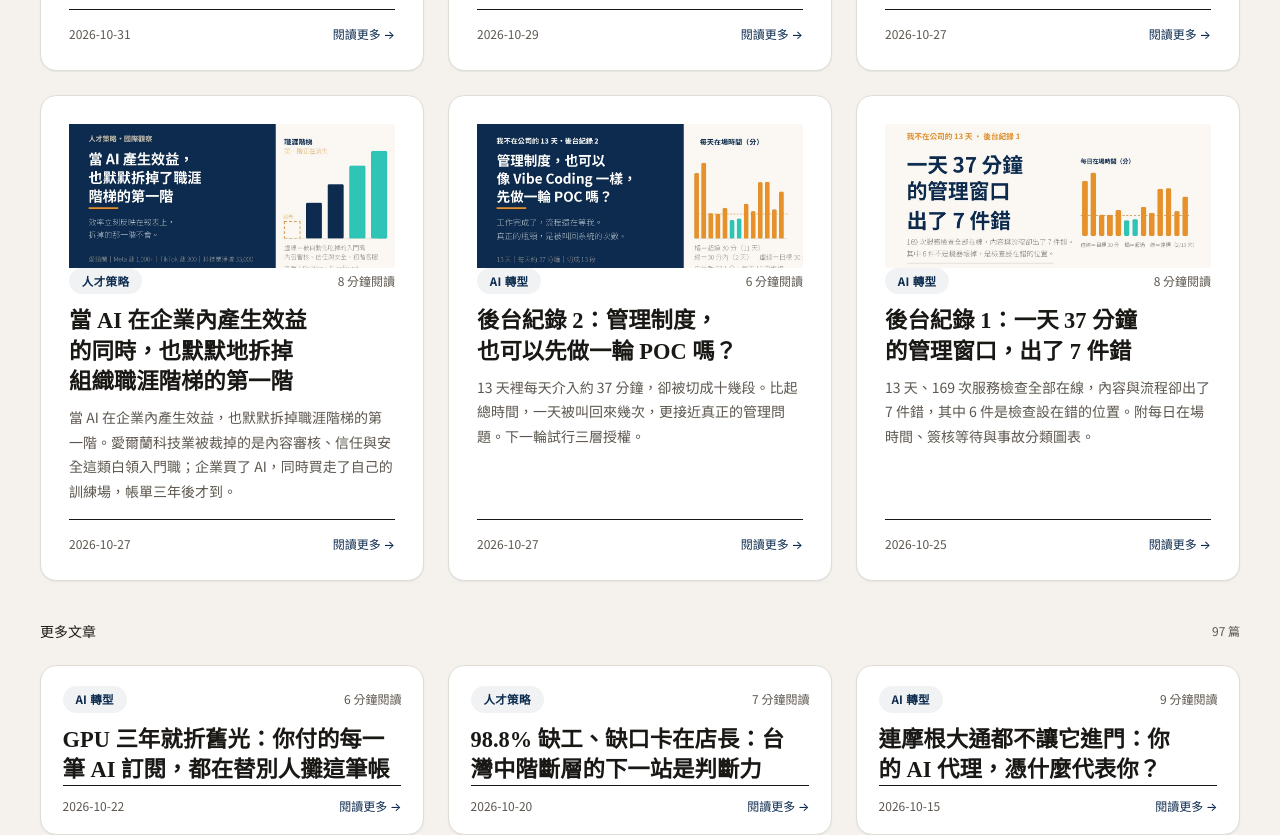
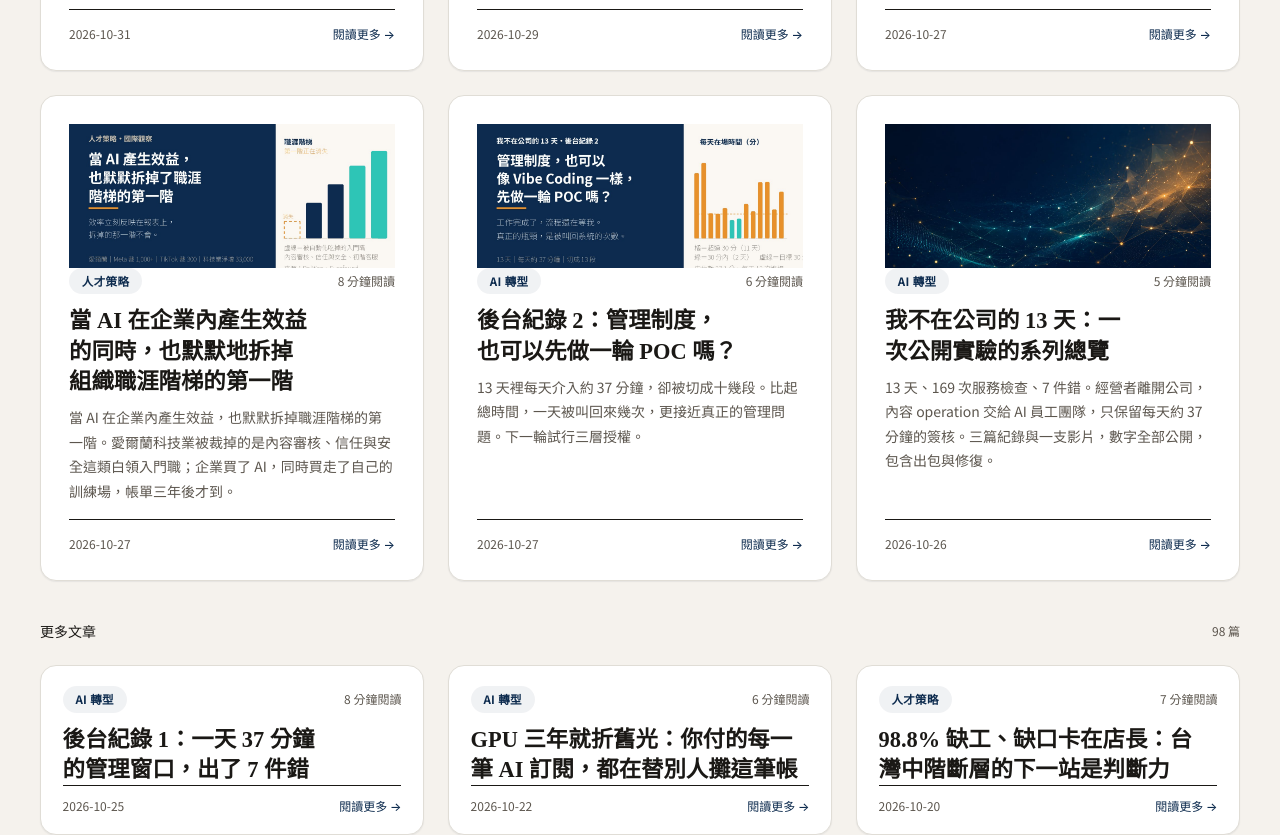
Before and after one commit to KUOCJ1/RongRise-Brand, a Next.js app: page /knowledge in a window 1280 px wide. Shown: the part 1040-1875 px from the top of the page. Built offline with nearby package versions, Linux system fonts and the light colour scheme.

Commit message:
fix(knowledge): 列表補上 human-absent-13-days 卡片（drift 週檢偵測到整篇隱形）

```diff
--- a/src/app/(zh)/knowledge/page.tsx
+++ b/src/app/(zh)/knowledge/page.tsx
@@ -66,6 +66,15 @@ const articles: Article[] = [
     readTime: "6 分鐘",
     excerpt: "13 天裡每天介入約 37 分鐘，卻被切成十幾段。比起總時間，一天被叫回來幾次，更接近真正的管理問題。下一輪試行三層授權。",
     tags: ["公開實驗", "AI 員工", "授權設計", "管理制度", "後台紀錄"],
+  },
+  {
+    slug: "human-absent-13-days",
+    cat: "AI 轉型",
+    title: "我不在公司的 13 天：一次公開實驗的系列總覽",
+    date: "2026-10-26",
+    readTime: "5 分鐘",
+    excerpt: "13 天、169 次服務檢查、7 件錯。經營者離開公司，內容 operation 交給 AI 員工團隊，只保留每天約 37 分鐘的簽核。三篇紀錄與一支影片，數字全部公開，包含出包與修復。",
+    tags: ["公開實驗", "AI 員工", "管理制度", "離線實驗", "系列總覽"],
   },
   {
     slug: "camino-operation-backstage",
```
